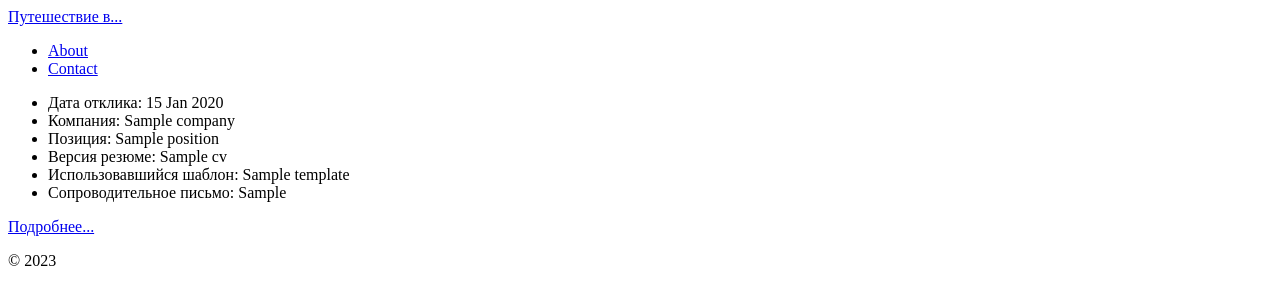
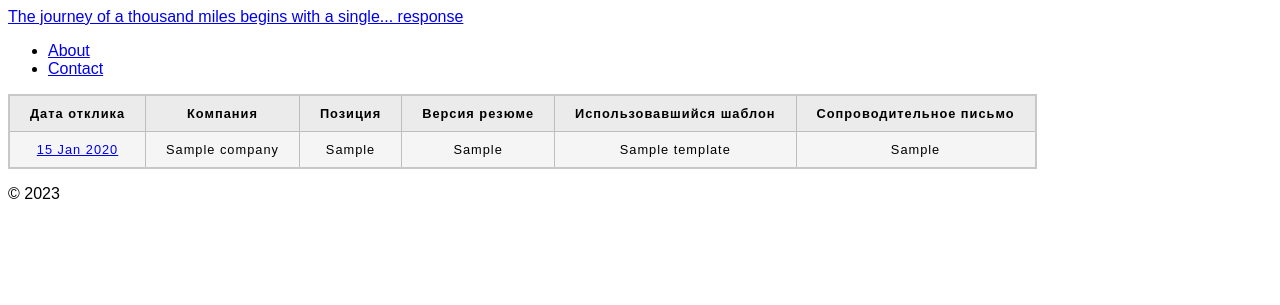
Before and after one commit to ikorepanov/ERM-system, a Django app: page / in a window 1280 px wide. Shown: the top 305 px of the page. Run offline with Django 4.2, Linux system fonts and the light colour scheme; tables that the repository leaves empty hold one stand-in row (values such as "Sample post").

Commit message:
Change list to table on index, change models, views etc.

```diff
--- a/erm/responds/models.py
+++ b/erm/responds/models.py
@@ -2,57 +2,74 @@ from django.db import models
 
 
 class Company(models.Model):
-    name = models.CharField(max_length=200)
+    name = models.CharField("Название", max_length=200)
+    description = models.TextField("Описание", null=True, blank=True)
 
     def __str__(self):
-        return f'{self.name}'
+        return f"{self.name}"
 
 
 class Position(models.Model):
-    name = models.CharField(max_length=200)
+    position = models.CharField(
+        "Название позиции в вакансии", max_length=200, default="SOME POSITION"
+    )
+    description = models.TextField("Описание", null=True, blank=True)
 
     def __str__(self):
-        return f'{self.name}'
+        return f"{self.position}"
 
 
 class CV(models.Model):
-    name = models.CharField(max_length=200)
+    version = models.CharField(
+        "Версия резюме",
+        max_length=200,
+        default="SOME VERSION"
+    )
+    # ссылка на сохранённый где-то в БД файл резюме
 
     def __str__(self):
-        return f'{self.name}'
+        return f"{self.version}"
 
 
 class Template(models.Model):
-    name = models.CharField(max_length=200)
+    name = models.CharField("Шаблон резюме", max_length=200)
+    # ссылка на сохранённый где-то в БД файл шаблона
+    # изображение шаблона в миниатюре
 
     def __str__(self):
-        return f'{self.name}'
+        return f"{self.name}"
 
 
 class Respond(models.Model):
-    resp_date = models.DateField()
+    resp_date = models.DateField("Дата отклика / отправки резюме")
     company = models.ForeignKey(
         Company,
         null=True,
         on_delete=models.SET_NULL,
-        related_name='responds',
+        related_name="responds",
+        verbose_name="Компания",
     )
     position = models.ForeignKey(
         Position,
         null=True,
         on_delete=models.SET_NULL,
-        related_name='responds',
+        related_name="responds",
+        verbose_name="Позиция",
     )
     cv = models.ForeignKey(
         CV,
         null=True,
         on_delete=models.SET_NULL,
-        related_name='responds',
+        related_name="responds",
+        verbose_name="Версия резюме",
     )
     template = models.ForeignKey(
         Template,
         null=True,
         on_delete=models.SET_NULL,
-        related_name='responds',
+        related_name="responds",
+        verbose_name="Шаблон резюме",
     )
-    letter = models.TextField(max_length=500, default='SOME STRING')
+    letter = models.TextField(
+        "Текст сопроводительного письма", max_length=500, default="SOME STRING"
+    )
--- a/erm/responds/views.py
+++ b/erm/responds/views.py
@@ -8,9 +8,7 @@ from .models import Respond
 def index(request):
     responds = Respond.objects.all()[:NUMBER_OF_RESULT_ENTRIES]
     template = 'responds/index.html'
-    title = "Your responds for this moment"
     context = {
-        'title': title,
         'responds': responds
     }
     return render(request, template, context)
@@ -29,11 +27,7 @@ def contact(request):
 def respond_info(request, pk):
     respond = get_object_or_404(Respond, pk=pk)
     template = 'responds/respond_info.html'
-    title = f'Подробная инфа об отклике {pk}'
     context = {
-        'title': title,
         'respond': respond,
-
-
     }
     return render(request, template, context)
--- /dev/null
+++ b/erm/static/css/minimal-table.css
@@ -0,0 +1,35 @@
+html {
+    font-family: sans-serif;
+  }
+
+  table {
+    border-collapse: collapse;
+    border: 2px solid rgb(200,200,200);
+    letter-spacing: 1px;
+    font-size: 0.8rem;
+  }
+
+  td, th {
+    border: 1px solid rgb(190,190,190);
+    padding: 10px 20px;
+  }
+
+  th {
+    background-color: rgb(235,235,235);
+  }
+
+  td {
+    text-align: center;
+  }
+
+  tr:nth-child(even) td {
+    background-color: rgb(250,250,250);
+  }
+
+  tr:nth-child(odd) td {
+    background-color: rgb(245,245,245);
+  }
+
+  caption {
+    padding: 10px;
+  }
--- a/erm/templates/base.html
+++ b/erm/templates/base.html
@@ -10,7 +10,7 @@
     {% block title %}
     {% endblock %}
   </title>
-  <!-- Подключен файл со стандартными стилями бустрап -->
+  <link rel="stylesheet" href="{% static 'css/minimal-table.css' %}" type="text/css">
   {% comment %} <link rel="stylesheet" href="{% static 'css/bootstrap.min.css' %}"> {% endcomment %}
 </head>
 <body>
--- a/erm/templates/includes/header.html
+++ b/erm/templates/includes/header.html
@@ -1,7 +1,7 @@
 {% comment %} <nav class="navbar navbar-light" style="background-color: lightskyblue"> {% endcomment %}
   <div>
     <div>
-      <a href="{% url 'responds:index' %}">Путешествие в...</a>
+      <a href="{% url 'responds:index' %}">The journey of a thousand miles begins with a single... response</a>
     </div>
     <ul>
       <li>
--- a/erm/templates/includes/respond.html
+++ b/erm/templates/includes/respond.html
@@ -1,20 +1,12 @@
-<ul>
-  <li>
-    Дата отклика: {{ respond.resp_date|date:"d M Y" }}
-  </li>
-  <li>
-    Компания: {{ respond.company }}
-  </li>
-  <li>
-    Позиция: {{ respond.position }}
-  </li>
-  <li>
-    Версия резюме: {{ respond.cv }}
-  </li>
-  <li>
-    Использовавшийся шаблон: {{ respond.template }}
-  </li>
-  <li>
-    Сопроводительное письмо: {{ respond.letter }}
-  </li>
-</ul>
+<tr>
+  <td>
+    <a href="{% url 'responds:respond_info' respond.pk %}">
+      {{ respond.resp_date|date:"d M Y" }}
+    </a>
+  </td>
+  <td>{{ respond.company }}</td>
+  <td>{{ respond.position }}</td>
+  <td>{{ respond.cv }}</td>
+  <td>{{ respond.template }}</td>
+  <td>{{ respond.letter }}</td>
+</tr>
--- /dev/null
+++ b/erm/templates/includes/respond_header.html
@@ -0,0 +1,8 @@
+<tr>
+  <th>Дата отклика</th>
+  <th>Компания</th>
+  <th>Позиция</th>
+  <th>Версия резюме</th>
+  <th>Использовавшийся шаблон</th>
+  <th>Сопроводительное письмо</th>
+</tr>
--- a/erm/templates/responds/about.html
+++ b/erm/templates/responds/about.html
@@ -1,7 +1,7 @@
 {% extends 'base.html' %}
 
 {% block title %}
-  Title from about
+  About
 {% endblock %}
 
 {% block content%}
--- a/erm/templates/responds/contact.html
+++ b/erm/templates/responds/contact.html
@@ -1,7 +1,7 @@
 {% extends 'base.html' %}
 
 {% block title %}
-  Title from contact
+  Contact
 {% endblock %}
 
 {% block content%}
--- a/erm/templates/responds/index.html
+++ b/erm/templates/responds/index.html
@@ -1,18 +1,16 @@
 {% extends 'base.html' %}
 
 {% block title %}
-  {% comment %} Title from index {% endcomment %}
-  {{ title }}
+  Your responses
 {% endblock %}
 
 {% block content%}
-  {% comment %} Content from index {% endcomment %}
-  {% for respond in responds %}
-    <div>
-      {% include 'includes/respond.html' %}
-    </div>
-    <p>
-      <a href="{% url 'responds:respond_info' respond.pk %}">Подробнее...</a>
-    </p>
-  {% endfor %}
+  <table>
+    {% include 'includes/respond_header.html' %}
+    {% for respond in responds %}
+      <tr>
+        {% include 'includes/respond.html' %}
+      </tr>
+    {% endfor %}
+  </table>
 {% endblock %}
```
Also changed, not shown: erm/responds/admin.py (+21 -17 lines), erm/templates/responds/respond_info.html (+23 -3 lines), erm/responds/migrations/0003_remove_cv_name_remove_position_name_and_more.py (added).
